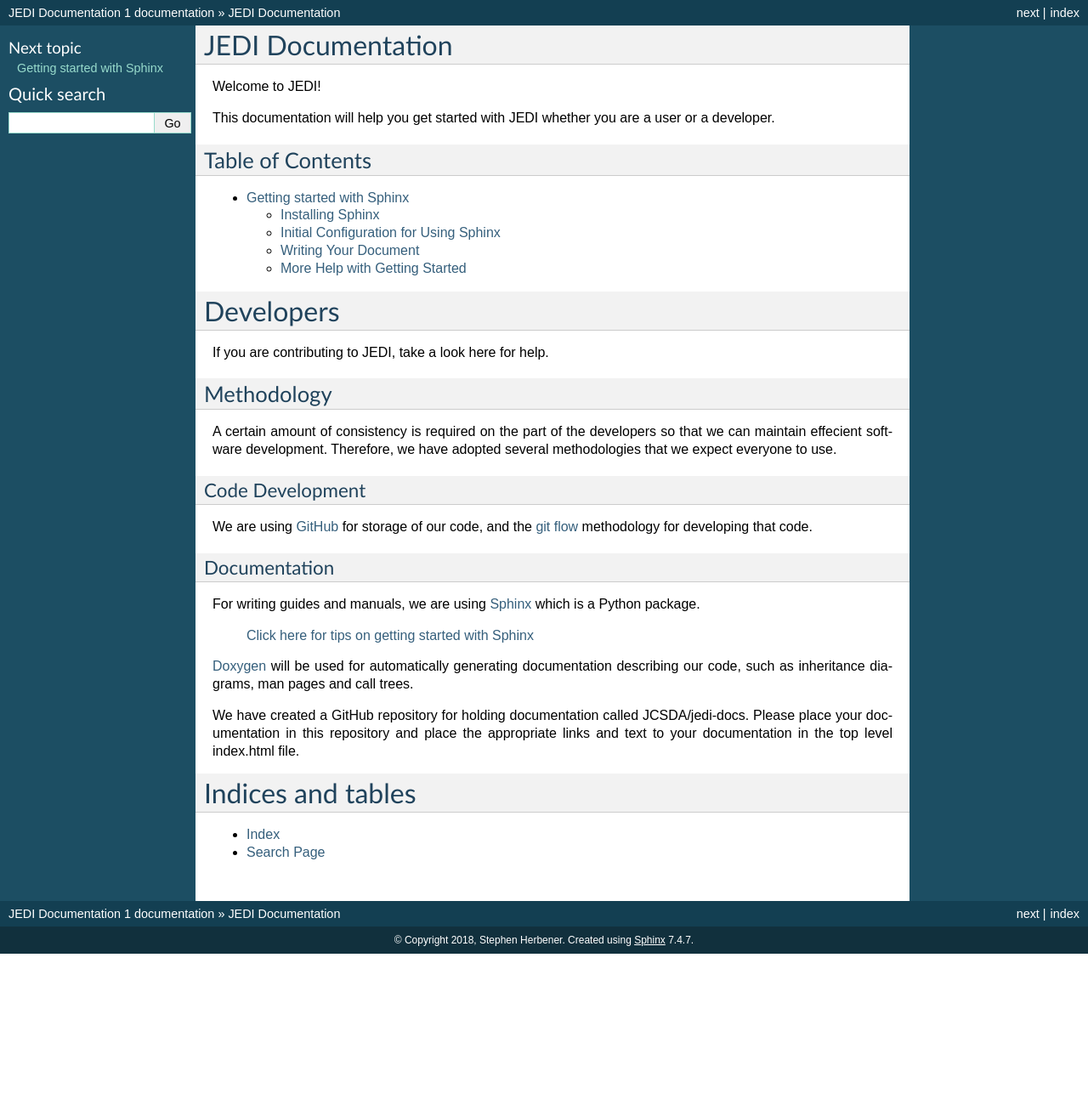
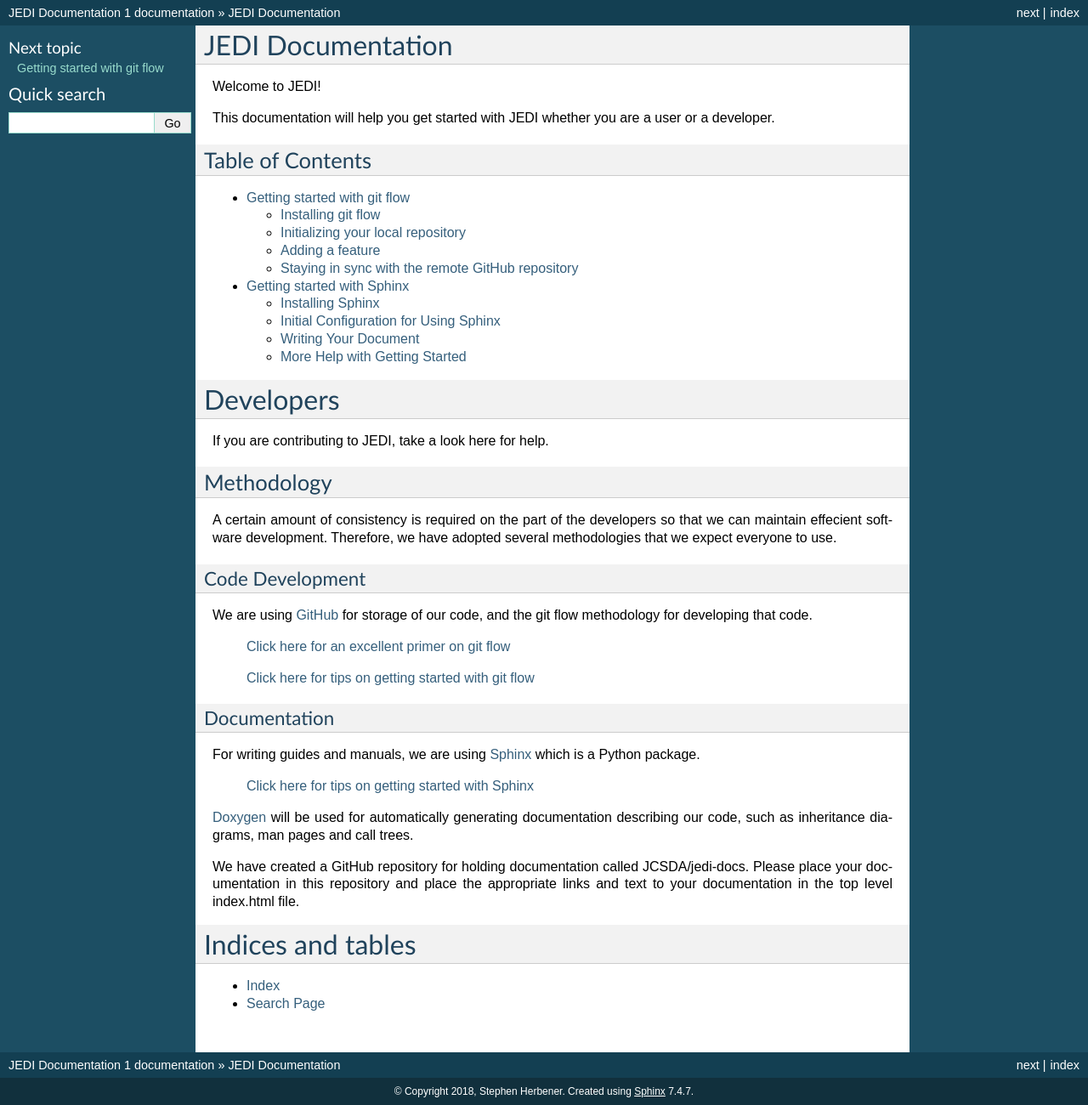
Before and after one commit to JCSDA/jedi-docs, a Sphinx documentation site: the page built from docs/index.rst, in a window 1280 px wide. Shown: the whole page at 85% size. Built offline with Sphinx 7.4.7, drawn with Linux system fonts in a browser that asks for light colours; before the commit the page ends 1122 px from its top, so only the background shows below that; some of the changed lines change nothing that is shown.

Commit message:
Added a page on getting started with git flow.

```diff
--- /dev/null
+++ b/docs/developer/methodology/getting-started-with-gitflow.rst
@@ -0,0 +1,162 @@
+Getting started with git flow
+=============================
+
+The `git flow primer <http://nvie.com/posts/a-successful-git-branching-model>`_ describes
+how to use native git commands to implement the flow.
+Since the writing of the primer, several modules have been created that provide git
+extensions that bundle native git commands into much simpler commands for each of the
+steps in git flow.
+
+The cheat sheet below includes instructions on how to install git flow, as well as how
+to use git flow.
+
+    `Click here for a git flow cheat sheet <https://danielkummer.github.io/git-flow-cheatsheet/>`_
+
+The primer and cheat sheet both assume that you have permission to push commits
+into the develop branches of the remote GitHub repository.
+The typical case will be that in which the developer does not have such push permission, and
+instead must issue pull requests to get their code merged into the develop branch.
+The following steps are included to describe how to use git flow when you will be issuing
+pull requests (instead of directly pushing commits into the GitHub develop branch).
+
+Installing git flow
+-------------------
+
+This only needs to be done once on each machine.
+Following the instructions on the cheat sheet for the Mac:
+
+.. code:: bash
+
+  brew install git-flow-avh
+
+Initializing your local repository
+----------------------------------
+
+These steps only need to be done once when you start a local repository.
+Answer the questions from "git flow init" as shown below.
+
+.. code:: bash
+
+  git clone <path_to_remote_repository>                      # create local repository
+
+  git flow init                                              # set up for git flow
+    > Branch name for production releases: [master]          # hit return for default value
+    > Branch name for "next release" development: [develop]  #  which is shown in square braces
+    > How to name your supporting branch prefixes?
+    > Feature branches? [feature/]
+    > Bugfix branches? [bugfix/]
+    > Release branches? [release/]
+    > Hotfix branches? [hotfix/]
+    > Support branches? [support/]
+    > Version tag prefix? []
+    > Hooks and filters directory? [<path_to_local_repo>/.git/hooks]
+
+You may have noticed that accepting all default values is recommended, and git flow init
+provides an option (-d) to do just that.
+
+.. code:: bash
+
+  git flow init -d   # Automatically accept all default values
+
+  # Check what the above command put in for default values. Sometimes, the default
+  # values don't match what's shown above, and you want to end up with the values
+  # shown above. If the values don't match, you can force the initialization to be
+  # re-run using the -f option.
+
+  git flow init -f   # Force initialize when 'git flow init' has already been run.
+
+Adding a feature
+----------------
+
+Implementing a planned change is called "adding a feature" in the git flow terminology.
+This is a common operating mode and would include improvements, new features,
+and non-emergency defect repair.
+
+The idea is to repeat the following sequence for each feature:
+  #. Make the change in your local repository in a new "feature" branch.
+  #. Push the new feature branch to the remote GitHub repository.
+  #. Issue a pull request on GitHub to merge the new feature branch into the develop branch in the remote repository.
+      The owner of the GitHub repository will review and merge in your new feature branch
+  #. After your new feature branch is merged in, sync up with the remote GitHub repository.
+
+In git flow, the "feature" command is used to assist with this process.
+Let's say you want to call your new feature "perf-enhance" since you are working on
+performance enhancements.
+
+.. code:: bash
+
+  git flow feature start perf-enhance  # a new branch called feature/perf-enhance
+                                       # is created and checked out
+
+  # make edits, test code, etc.
+
+  git flow feature publish perf-enhance   # this pushes your new branch
+                                          # onto the GitHub remote repo
+
+On git hub switch to your new branch feature/perf-enhance, and issue a pull request by hitting
+the "pull request" button.
+When the pull request screen comes up, make sure that you have your "feature/perf-enhance"
+branch designated as the "compare" branch and "develop" designated as the "base" branch.
+
+    `Click here to see details for creating a pull request on GitHub <https://help.github.com/articles/creating-a-pull-request/>`_
+
+The owner of the GitHub repository will work with you to review and make any adjustments
+necessary as part of the process of accepting your changes.
+Once approved, the owner will merge in your "feature/perf-enhance" branch into the
+"develop" branch in the GitHub repository.
+Note that since "feature/perf-enhance" on the remote repository is no longer needed
+(it has been merged into the "develop" branch), it will be deleted in the remote
+repository (but not in you local repository).
+
+Once the merge on the remote GitHub repository has occurred, you need to get your local
+repository back in sync with the remote repository.
+This can be done by running the following:
+
+.. code:: bash
+
+  git remote udpate -p   # This syncronizes the metadata describing the changes that have
+                         # been done on the remote repository. The -p option "prunes" branches
+                         # that have been deleted on the remote repository which will include
+                         # your "feature/perf-enhance" branch.
+
+  git checkout develop   # Switch to the develop branch in the local repository
+
+  git pull origin develop  # Sync up the local repository with changes in the remote
+                           # repository (which will include your feature/perf-enhance changes).
+
+  git branch -d feature/perf-enhance  # Remove feature/perf-enhance branch from your
+                                      # local repository. Don't need the feature/perf-enhance
+                                      # branch anymore since those changes are included in
+                                      # the develop branch.
+
+
+Staying in sync with the remote GitHub repository
+-------------------------------------------------
+
+All of the work to add in new features is done on the develop branch in the git flow
+methodology.
+Since there will be multiple people contributing to the develop branch, it is a good idea
+to sync up often to the develop branch (of the remote GitHub repository).
+A reason for doing this is to make sure that changes other people make are compatible with
+the code you are developing (and vice versa).
+One way to get into the habit is to sync up every morning before getting started on your
+work.
+
+Let's say you are midway through the work on your feature/perf-enhance branch and you decide
+it's a good time to sync up with the GitHub develop branch.
+
+.. code:: bash
+
+  git checkout develop                 # Switch to the develop branch
+                                       # in your local repository.
+
+  git pull origin develop              # Bring in the changes, if any, from the
+                                       # remote GitHub repository.
+
+  git checkout feature/perf-enhance    # Go back to the local feature/perf-enhance branch.
+
+  git merge develop                    # Merge in the changes that were just
+                                       # pulled into the local develop branch.
+                                       # Note that this command is not necessary
+                                       # if the pull command above did not modify
+                                       # the develop branch.
--- a/docs/index.rst
+++ b/docs/index.rst
@@ -16,7 +16,9 @@
 .. toctree::
    :maxdepth: 2
 
+   developer/methodology/getting-started-with-gitflow
    developer/methodology/getting-started-with-sphinx
+
 
 Developers
 ==========
@@ -33,9 +35,12 @@
 Code Development
 ^^^^^^^^^^^^^^^^
 
-We are using `GitHub <https://github.com/>`_ for storage of our code, and the
-`git flow <http://nvie.com/posts/a-successful-git-branching-model/>`_
+We are using `GitHub <https://github.com/>`_ for storage of our code, and the git flow
 methodology for developing that code.
+
+    `Click here for an excellent primer on git flow <http://nvie.com/posts/a-successful-git-branching-model/>`_
+
+    `Click here for tips on getting started with git flow <developer/methodology/getting-started-with-gitflow.html>`_
 
 Documentation
 ^^^^^^^^^^^^^
```
